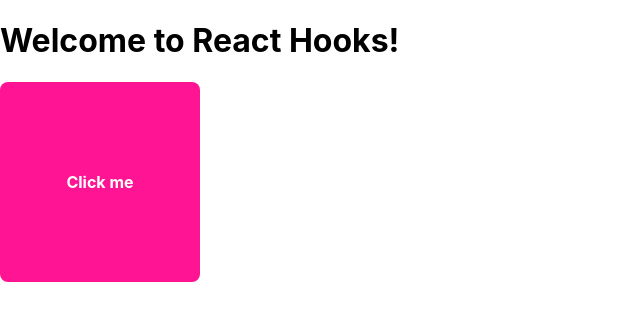
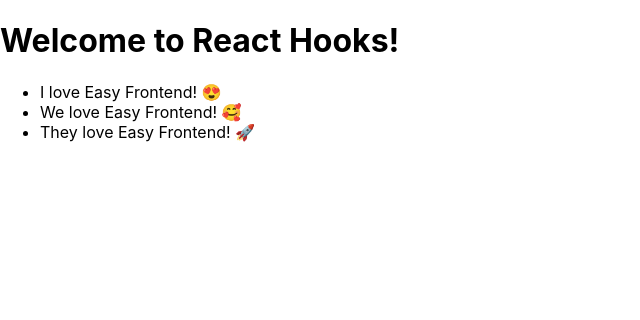
Before and after one commit to dunlokdev/learn-reactjs-easy, a React (Create React App) app: page / in a window 1280 px wide. Shown: the top 320 px of the page, without its empty margins (0-640 px from the left). Built offline with nearby package versions, Linux system fonts and the light colour scheme.

Commit message:
useState() with TodoList

```diff
--- a/src/App.js
+++ b/src/App.js
@@ -1,14 +1,31 @@
 import React from "react";
-import ColorBox from "./components/ColorBox";
+import { useState } from "react";
+import TodoList from "./components/TodoList";
 
 function App() {
+  const [todoList, setTodoList] = useState([
+    { id: 1, title: "I love Easy Frontend! 😍 " },
+    { id: 2, title: "We love Easy Frontend! 🥰 " },
+    { id: 3, title: "They love Easy Frontend! 🚀 " },
+  ]);
+
+  function handleTodoClick(todo) {
+    console.log(todo);
+
+    const index = todoList.findIndex((x) => x.id === todo.id);
+    if (index < 0) return;
+
+    const newTodoList = [...todoList];
+    newTodoList.splice(index, 1);
+
+    setTodoList(newTodoList);
+  }
   return (
     <div className="App">
-      <h1>
-        Welcome to React Hooks!
-      </h1>
+      <h1>Welcome to React Hooks!</h1>
 
-      <ColorBox/>
+      {/* <ColorBox/> */}
+      <TodoList todos={todoList} onTodoClick={handleTodoClick} />
     </div>
   );
 }
--- a/src/components/ColorBox/index.jsx
+++ b/src/components/ColorBox/index.jsx
@@ -1,6 +1,4 @@
-import React from "react";
-import PropTypes from "prop-types";
-import { useState } from "react";
+import React, { useState } from "react";
 import "./ColorBox.scss";
 
 ColorBox.propTypes = {};
--- /dev/null
+++ b/src/components/TodoList/index.jsx
@@ -0,0 +1,35 @@
+import React from "react";
+import PropTypes from "prop-types";
+
+TodoList.propTypes = {
+  //* pta -> ProTypes.array
+  todos: PropTypes.array,
+  onTodoClick: PropTypes.func,
+};
+
+TodoList.defaultProps = {
+  todos: [],
+  onTodoClick: null,
+};
+
+function TodoList(props) {
+  const { todos, onTodoClick } = props;
+
+  function handleClick(todo) {
+    if (onTodoClick) {
+      onTodoClick(todo);
+    }
+  }
+
+  return (
+    <ul className="todo-list">
+      {todos.map((todo) => (
+        <li key={todo.id} onClick={() => handleClick(todo)}>
+          {todo.title}
+        </li>
+      ))}
+    </ul>
+  );
+}
+
+export default TodoList;
```
